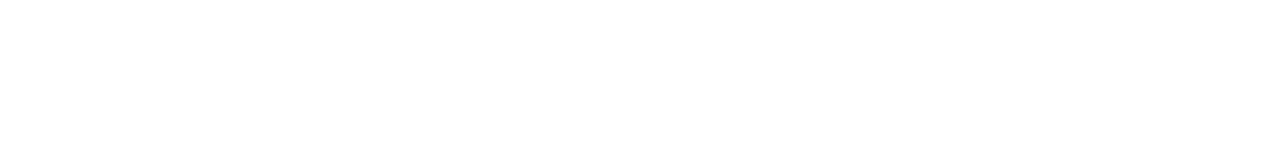
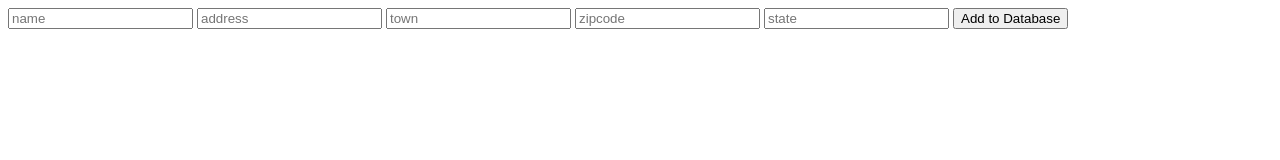
Before and after one commit to thehugozhang/CCHS-Carpool-Hub, a plain HTML site: page index.html in a window 1280 px wide. Drawn offline with Linux system fonts and the light colour scheme.

Commit message:
test add data works, will change stuff later obviously (very basic user input form)

```diff
--- a/index.html
+++ b/index.html
@@ -27,7 +27,39 @@
 
 
 <body>
-
+  <input type='text' id='name' placeholder='name'>
+  <input type='text' id='address' placeholder='address'>
+  <input type='text' id='town' placeholder='town'>
+  <input type='text' id='zipcode' placeholder='zipcode'>
+  <input type='text' id='state' placeholder='state'>
+  <button type='button' onclick="addUser()">Add to Database</button>
 </body>
 
+<script>
+
+  function initFirebase(){
+
+    var database = firebase.database();
+  }
+  function addUser(){
+    var name = document.getElementById('name').value;
+    console.log(name);
+    var address = document.getElementById('address').value;
+    var town = document.getElementById('town').value;
+    var zipcode = document.getElementById('zipcode').value;
+    var state = document.getElementById('state').value;
+
+    firebase.database().ref('Students/' + name).set({
+        "address": address,
+        "town": town,
+        "zipcode": zipcode,
+        "state": state
+
+    });
+    console.log("added");
+
+  }
+  initFirebase();
+</script>
+
 </html>
```
